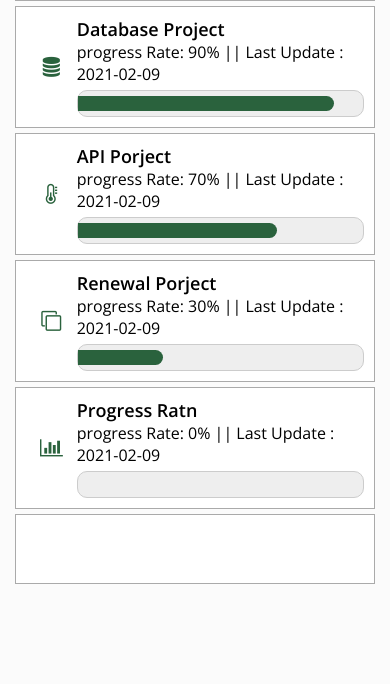
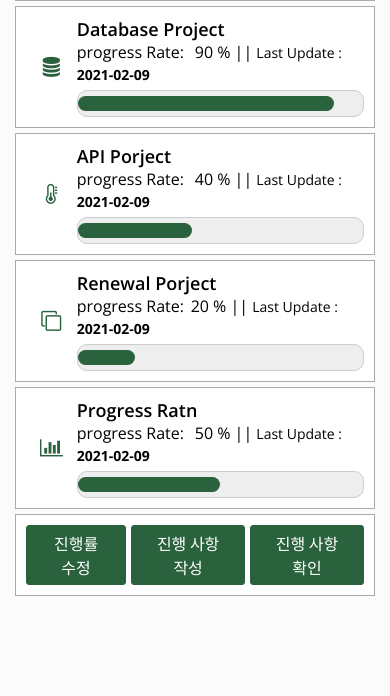
Before and after one commit to kiki128qk/my-schedule, a PHP site: page / in a window 390 px wide. Shown: the part 364-1060 px from the top of the page. Before the commit the page ends 948 px from the top, so only its background shows below. Run offline with PHP 8.4, Linux system fonts and the light colour scheme; data comes from the database, SQL or seed files in the repository; both versions use the stored data as it was after the commit; some libraries are stand-ins or nearby versions.

Commit message:
02-09  진행률 데이터베이스, 진행률 표시 완료

```diff
--- a/css/media.css
+++ b/css/media.css
@@ -13,6 +13,9 @@
     .container .item:nth-child(4),
     .container .item:nth-child(5){grid-column:1/3;}
 
+    /* Button box style */
+    .btns{justify-content: center;}
+    .btns button{padding: 5px 20px;  font-size:16px;}
 }
 
 @media screen and (max-width:400px){
--- a/css/style.css
+++ b/css/style.css
@@ -43,6 +43,16 @@ canvas { position: absolute;}
 .subPfBar .pfContents{width: 85%;}
 .subPfBar .pfContents h3{font-size: 18px; font-weight: 600;}
 .subPfBar .pfContents p{font-size: 16px; font-weight: 300; margin: 0 0 5px;}
-.subPfBar .pfContents b{font-size: 16px; font-weight: 300;}
+.subPfBar .pfContents .rateNum{font-size: 16px; font-weight: 300; width: 25px; text-align: right; border: 0;}
+.subPfBar .pfContents .rateNum:focus{border:  1px solid #aaa;}
+.subPfBar .pfContents p>i{ font-style: normal; font-size: 14px;}
+
 .subPfBar .pfBarBox{padding: 5px 0; border: 1px solid #ccc; border-radius: 10px; background: #eee;}
-.subPfBar .pfBarBox .pfBar{ display:block; width: 0; height: 15px; background: #2a623d; border-radius: 0 10px 10px 0;}
+.subPfBar .pfBarBox .pfBar{ display:block; width: 0; height: 15px; background: #2a623d; border-radius:8px ;}
+
+
+/* button box style */
+
+.btns{display: flex; align-items: center;justify-content: flex-end; padding: 10px;}
+.btns button{border: 1px solid #2a623d; background: #2a623d; color: #fff;  font-weight: 400; font-family: 'Noto Sans KR'; padding: 10px 30px; border-radius: 3px; font-size: 16px;}
+.btns button:nth-child(2){margin: 0 5px;}
--- /dev/null
+++ b/include/db_conn.php
@@ -0,0 +1,9 @@
+<?php
+  $id="root";
+  $pass='';
+  $db_name='test';
+  $host='localhost';
+
+  $db_path = "/gold/";
+  $dbConn=mysqli_connect($host, $id, $pass, $db_name);
+?>
--- a/index.php
+++ b/index.php
@@ -34,9 +34,25 @@
         </div>
     </header>
 
+    <?php
+    include $_SERVER['DOCUMENT_ROOT']."/my-schedule/include/db_conn.php";
+    $sql="select * from schedule_progress";
+
+    $sch_result=mysqli_query($dbConn, $sql);
+    $sch_row=mysqli_fetch_array($sch_result);
+
+    $sch_db=$sch_row['sch_db'];
+    $sch_api=$sch_row['sch_api'];
+    $sch_ren=$sch_row['sch_ren'];
+    $sch_pla=$sch_row['sch_pla'];
+
+    ?>
+
     <!-- container -->
     <div class="center">
+    <form action="" method="get" name="updateRate">
         <div class="container">
+
             <div class="item">
                 <section class="graph-circle">
                     <div class="circle-graph-container">
@@ -48,25 +64,27 @@
                     <p class="totalTit">Total Process Rates</p>
                 </section>
             </div>
+
                 <div class="item subPfBar">
                     <div class="pfImg">
                         <i class="fa fa-database"></i>
                     </div>
                     <div class="pfContents">
                         <h3>Database Project</h3>
-                    <p>progress Rate: <b class="rateNum">90</b>% || Last Update : <b>2021-02-09</b></p>
+                        <p>progress Rate: <input class="rateNum" type="text" value="<?=$sch_db?>"> % || <i> Last Update : <b>2021-02-09</b></i></p>
                         <div class="pfBarBox">
                             <span class="pfBar"></span>
                         </div>
                     </div>
                 </div>
+
                 <div class="item subPfBar">
                     <div class="pfImg">
                         <i class="fa fa-thermometer-half"></i>
                     </div>
                     <div class="pfContents">
                         <h3>API Porject</h3>
-                    <p>progress Rate: <b class="rateNum">70</b>% || Last Update : <b>2021-02-09</b></p>
+                        <p>progress Rate: <input class="rateNum" type="text" value="<?=$sch_api?>"> % || <i> Last Update : <b>2021-02-09</b></i></p></p>
                         <div class="pfBarBox">
                             <span class="pfBar"></span>
                         </div>
@@ -78,7 +96,7 @@
                     </div>
                     <div class="pfContents">
                         <h3>Renewal Porject</h3>
-                    <p>progress Rate: <b class="rateNum">30</b>% || Last Update : <b>2021-02-09</b></p>
+                        <p>progress Rate:<input class="rateNum" type="text" value="<?=$sch_ren?>"> % || <i> Last Update : <b>2021-02-09</b></i></p></p>
                         <div class="pfBarBox">
                             <span class="pfBar"></span>
                         </div>
@@ -90,13 +108,19 @@
                     </div>
                     <div class="pfContents">
                         <h3>Progress Ratn</h3>
-                    <p>progress Rate: <b class="rateNum">0</b>% || Last Update : <b>2021-02-09</b></p>
+                        <p>progress Rate: <input class="rateNum" type="text" value="<?=$sch_pla?>"> % || <i> Last Update : <b>2021-02-09</b></i></p></p>
                         <div class="pfBarBox">
                             <span class="pfBar"></span>
                         </div>
                     </div>
                 </div>
-            <div class="item subPfBar"></div>
+    </form>
+            <div class="item btns">
+                <button type="button">진행률 수정</button>
+                <button type="button">진행 사항 작성</button>
+                <button type="button">진행 사항 확인</button>
+
+            </div>
         </div>
     </div>
 </div>
--- a/js/coustom.js
+++ b/js/coustom.js
@@ -1,7 +1,7 @@
 $(function(){
     for(let i=0; i<$(".subPfBar").length; i++){
 
-        let rateNum = $(".subPfBar").eq(i).find(".rateNum").text();
+        let rateNum = $(".subPfBar").eq(i).find(".rateNum").val();
         $(".subPfBar").eq(i).find(".pfBar").animate({width:rateNum+"%"},1200);
 
     }
```
Also changed, not shown: sql/schedule_progress.sql (added, +35 -0 lines). Lines whose indentation alone changed are shown as unchanged.
